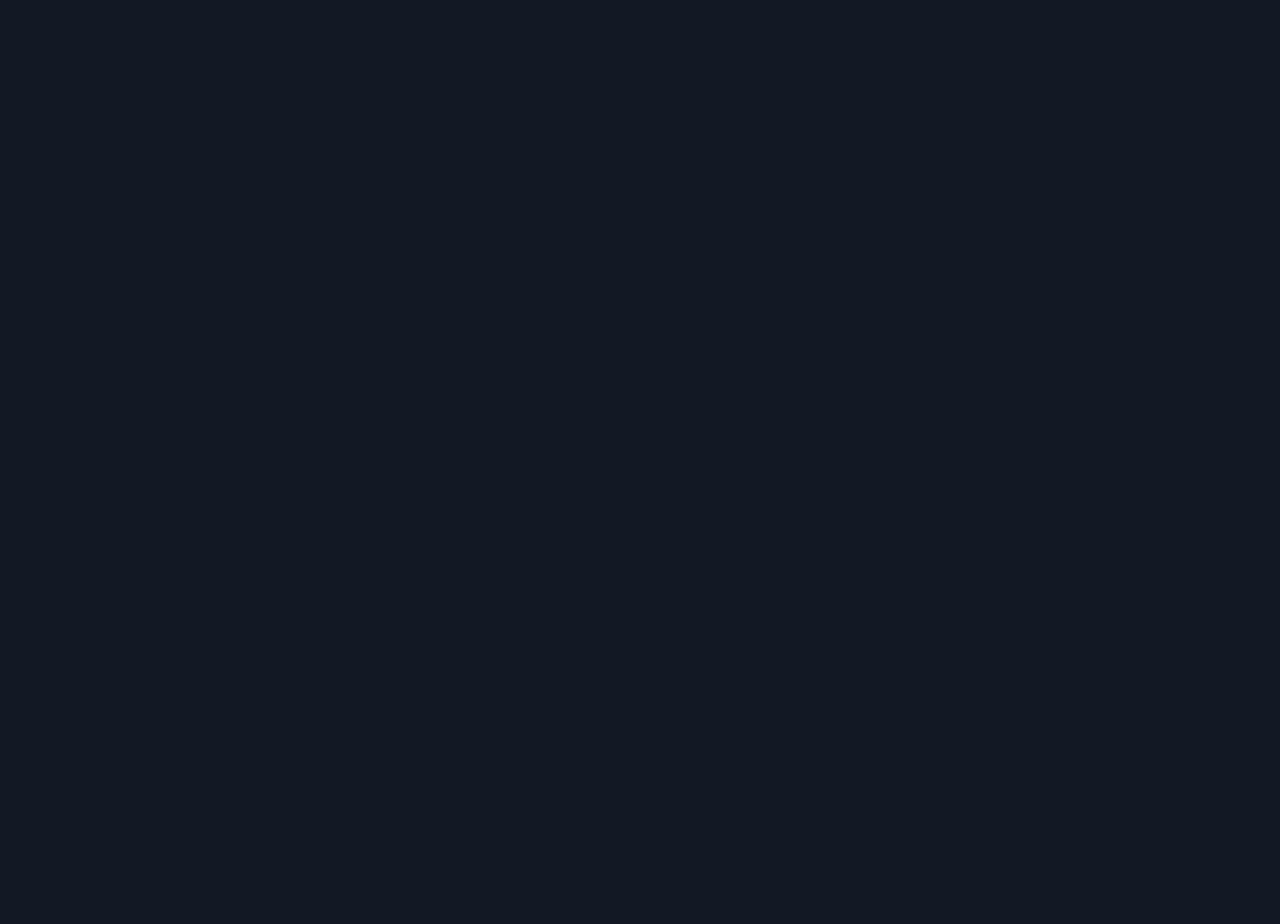
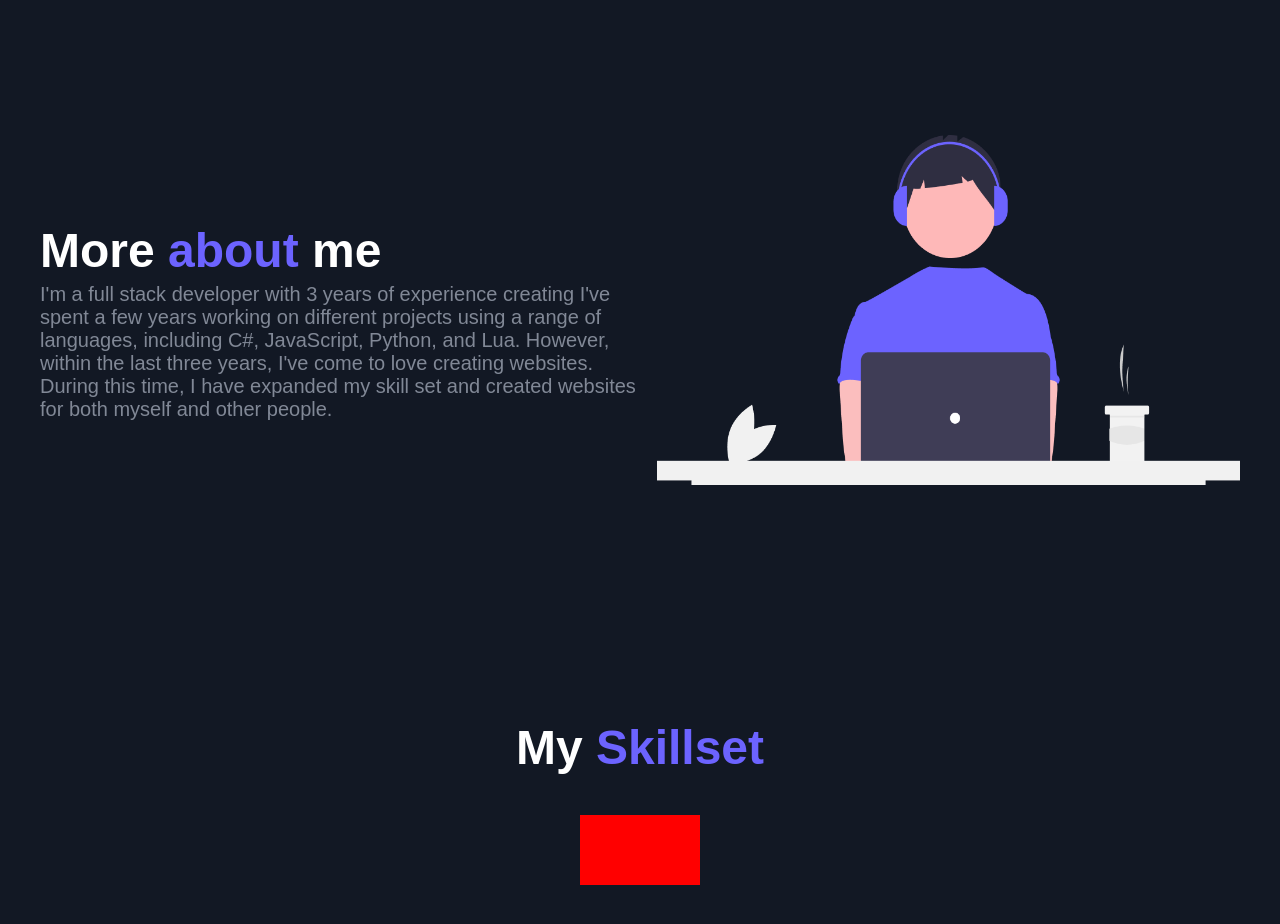
Before and after one commit to RRTropical/react-portfolio, a React (Vite) app: page /about in a window 1280 px wide. Shown: the part 120-1044 px from the top of the page. Before the commit the page ends 800 px from the top, so only its background shows below. Built offline with nearby package versions, Linux system fonts and the light colour scheme.

Commit message:
about page started + small changes
im not gonna describe this just check yourself im just continuing development of the website dude

```diff
--- a/src/index.css
+++ b/src/index.css
@@ -29,10 +29,11 @@ p {
 
 .hero img,
 .intro img {
-  max-height: 400px;
+  max-height: 350px;
   max-width: 100%;
   margin-right: 8%;
 }
+
 
 .hero,
 .intro {
@@ -43,6 +44,15 @@ p {
   align-items: center;
   justify-content: space-between;
   margin-left: 20px;
+}
+
+.skillSet {
+  flex-direction: column;
+  min-height: 100vh;
+  box-sizing: border-box;
+  display: flex;
+  justify-content: flex-start;
+  align-items: center;
 }
 
 .heroInfo,
@@ -56,12 +66,6 @@ p {
   min-height: fit-content;
 }
 
-.intro button {
-  text-align: left;
-  padding-left: 10px;
-  display: inline-flex;
-  align-items: center;
-}
 
 .intro i {
   font-size: 20px;
@@ -91,7 +95,6 @@ p {
   display: flex;
   align-items: center;
   justify-content: space-between;
-  background-color: #1c2430;
 }
 
 .nav a {
@@ -117,7 +120,13 @@ p {
   color: #6c63ff;
 }
 
+.heroInfo h4 {
+  margin-bottom: -30px;
+  color: #818896;
+}
+
 .navBar h1 {
+  cursor: pointer;
   margin-left: 40px;
   font-size: 2rem;
 }
@@ -245,3 +254,15 @@ p {
     padding-top: 120px;
   }
 }
+
+.skills {
+  display: flex;
+  justify-content: center;
+  align-items: center;
+}
+
+.skill {
+  height: 70px;
+  width: 120px;
+  background-color: red;
+}
--- a/src/pages/About.jsx
+++ b/src/pages/About.jsx
@@ -1,3 +1,25 @@
 export default function About() {
-  return <h1>WIP About Page</h1>;
+  return (
+    <>
+      <section className="hero about">
+        <div className="heroInfo">
+          <h1>
+            More <span className="highlight">about</span> me
+          </h1>
+          <p>
+            I'm a full stack developer with 3 years of experience creating
+            I've spent a few years working on different projects using a range of languages, including C#, JavaScript, Python, and Lua. However, within the last three years, I've come to love creating websites. During this time, I have expanded my skill set and created websites for both myself and other people.
+          </p>
+        </div>
+        <img src="src\assets\coding.png" alt="A guy using a laptop" />
+      </section>
+      <section className="skillSet">
+      <h1>My <span className="highlight">Skillset</span></h1>
+        <div className="skills">
+          <div className="skill">
+          </div>
+        </div>
+      </section>
+    </>
+  );
 }
--- a/src/pages/Home.jsx
+++ b/src/pages/Home.jsx
@@ -1,15 +1,21 @@
 export default function Home() {
   const contactClick = () => {
     location.href = "/contact";
-    ``;
+    window.scrollTo(0,0)
   };
   const projectClick = () => {
     location.href = "/projects";
   };
+
+  const aboutClick = () => {
+    location.href = "/about";
+  };
+
   return (
     <>
       <section className="hero">
         <div className="heroInfo">
+          <h4>WEB DEVELOPER AND DESIGNER</h4>
           <h1>
             Hi, I'm <span className="highlight">Lorenzo</span>. <br />I love to
             build amazing websites.
@@ -22,8 +28,8 @@ export default function Home() {
           <button className="primaryButton" onClick={contactClick}>
             Work with me
           </button>
-          <button className="secondaryButton" onClick={projectClick}>
-            See my work
+          <button className="secondaryButton" onClick={aboutClick}>
+            Learn more
           </button>
         </div>
         <img src="src\assets\version control.png" alt="A guy using a laptop" />
@@ -41,16 +47,8 @@ export default function Home() {
             apps. I enjoy working with modern tools like Node.js and React to
             bring ideas to life and create products that stand out.
           </p>
-          <button
-            className="primaryButton"
-            onClick={() => {
-              window.open("https://www.instagram.com/its_t3nnessee/", "_blank");
-            }}
-          >
-            <i className="fa-brands fa-instagram"></i> DM me
-          </button>
-          <button className="secondaryButton">
-            <i className="fa-solid fa-envelope"></i> Email me
+          <button className="primaryButton" onClick={projectClick}>
+            See my work
           </button>
         </div>
         <img
```
Also changed, not shown: src/components/Navbar.jsx (+4 -4 lines), src/assets/Tech Skills/javascript.svg (added), src/assets/coding.png (added).
